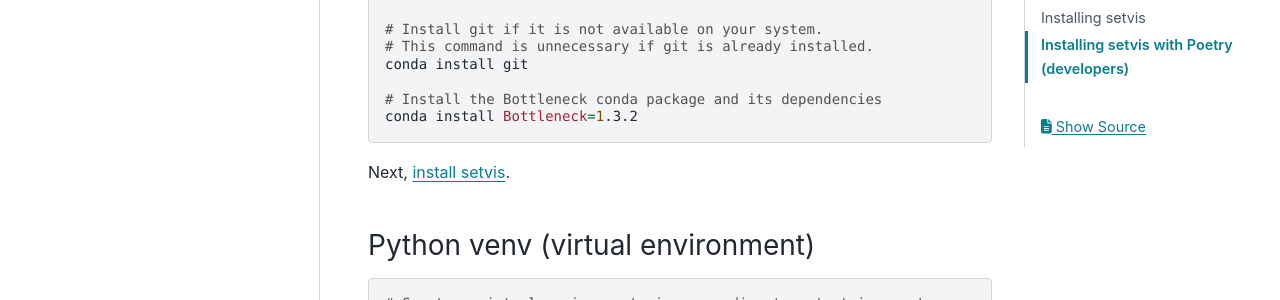
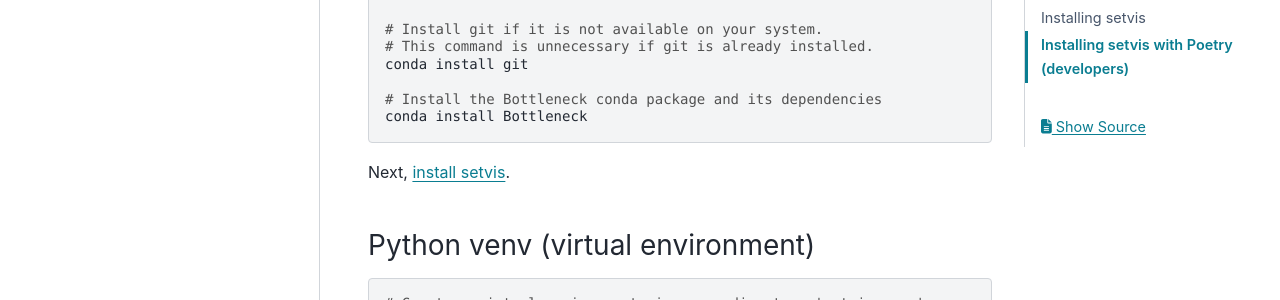
Before and after one commit to alan-turing-institute/setvis, a Sphinx documentation site: the page built from docs/source/installation.rst, in a window 1280 px wide and 900 px high, scrolled down 483 px. Shown: the part 152-452 px from the top of the window. Built offline with Sphinx 7.4.7 and the PyData theme 0.15.4, drawn with Linux system fonts in a browser that asks for light colours.

Commit message:
Update conda instructions

```diff
--- a/docs/source/installation.rst
+++ b/docs/source/installation.rst
@@ -34,7 +34,7 @@
    conda install git
 
    # Install the Bottleneck conda package and its dependencies
-   conda install Bottleneck=1.3.2
+   conda install Bottleneck
 
 
 Next, :ref:`install setvis <installing-setvis>`.
```
